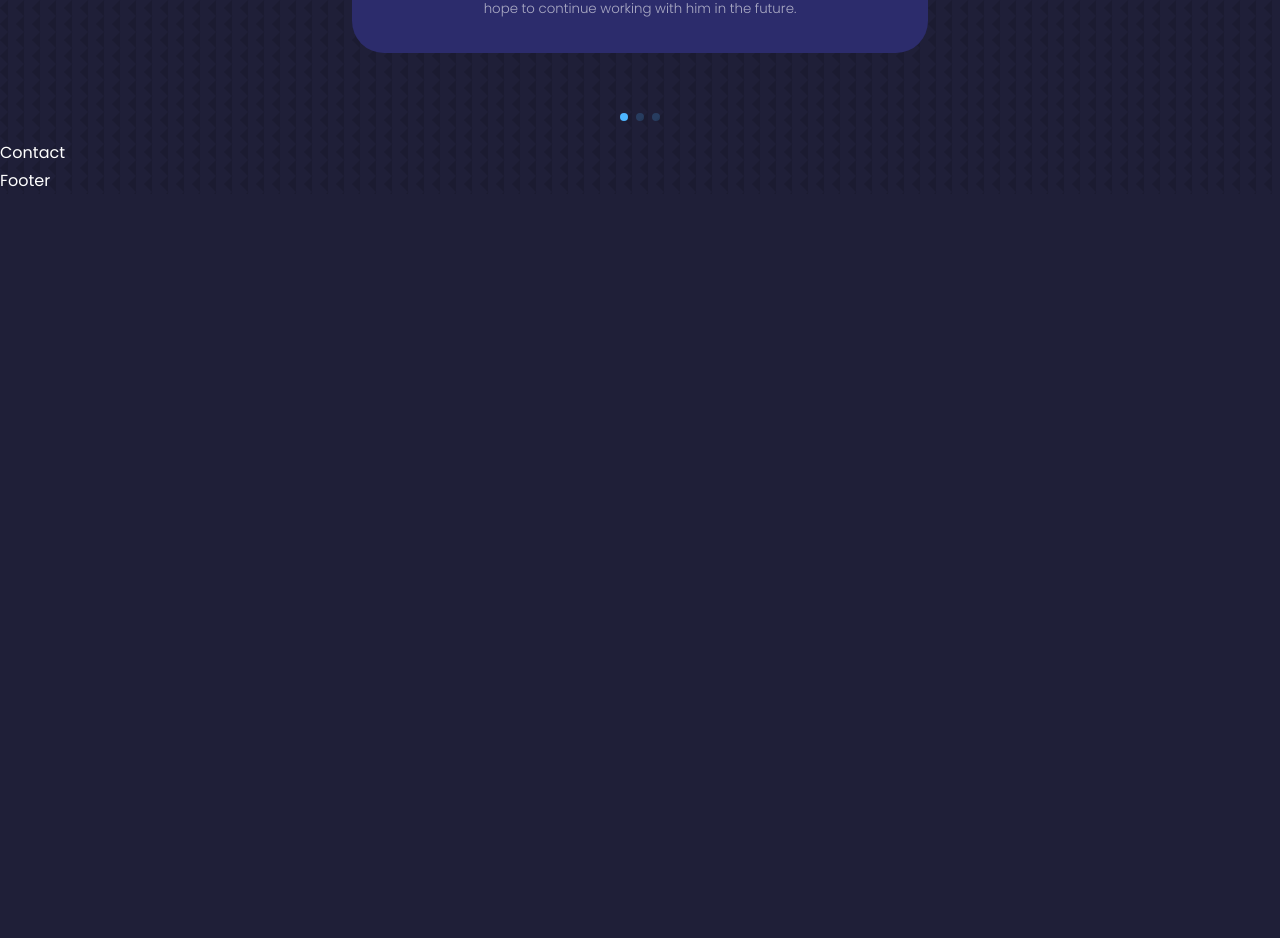
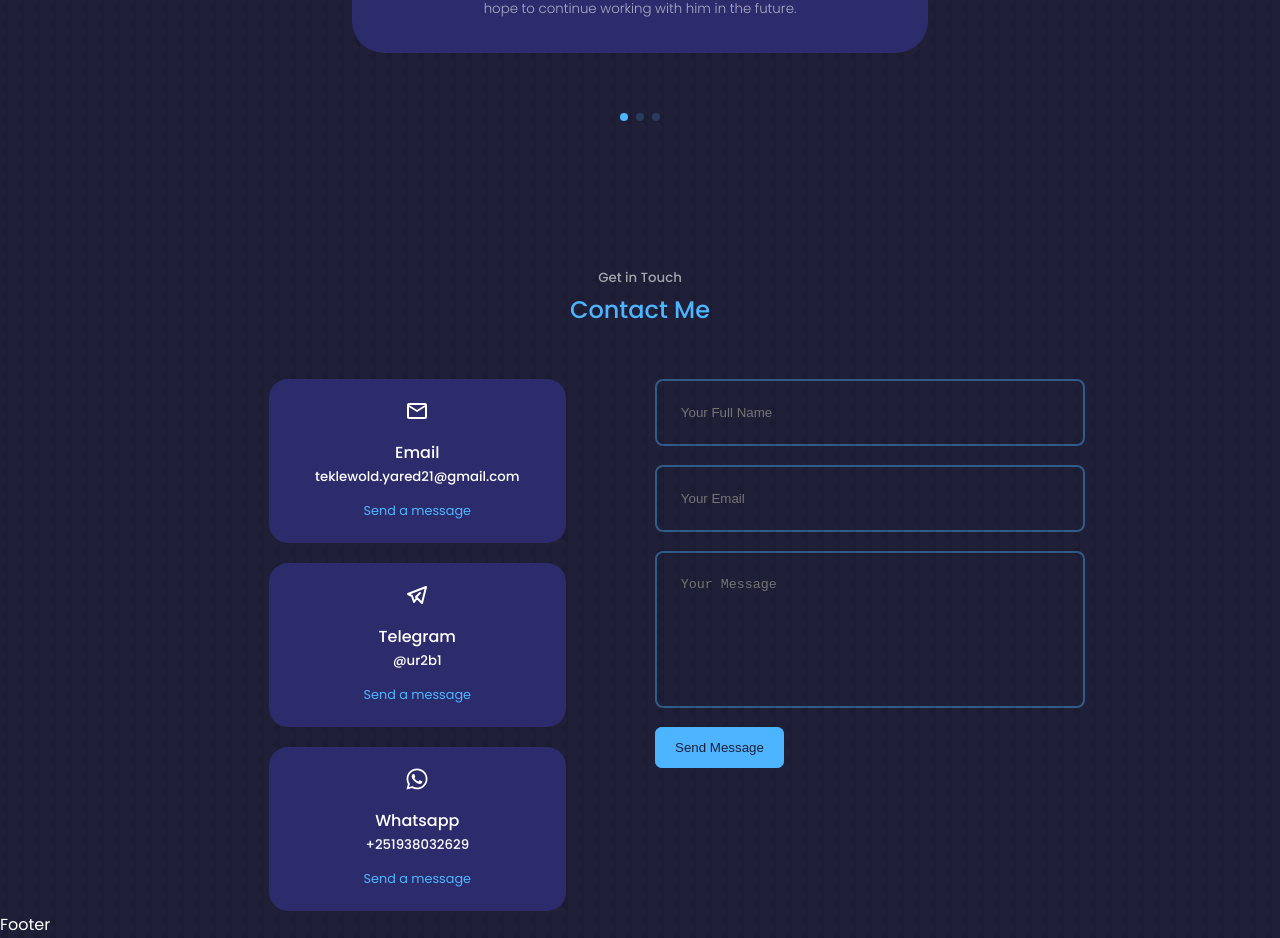
Before and after one commit to yared2112/portfolio, a React (Create React App) app: page / in a window 1280 px wide. Shown: the part 4400-5338 px from the top of the page. Before the commit the page ends 4594 px from the top, so only its background shows below. Built offline with nearby package versions, Linux system fonts and the light colour scheme.

Commit message:
completed task

```diff
--- a/src/components/contact/Contact.jsx
+++ b/src/components/contact/Contact.jsx
@@ -1,9 +1,47 @@
 import React from 'react'
 import './contact.css'
+import {MdOutlineMail} from 'react-icons/md'
+import {TbBrandTelegram} from 'react-icons/tb'
+import {FaWhatsapp} from 'react-icons/fa'
 
 const Contact = () => {
   return (
-    <div>Contact</div>
+    <section id='contact'>
+      <h5>Get in Touch</h5>
+      <h2>Contact Me</h2>
+
+      <div className="container contact__container">
+        <div className="contact__options">
+          <article className='contact__option'>
+            <MdOutlineMail className='contact__option-icon'/>
+            <h4>Email</h4>
+            <h5>teklewold.yared21@gmail.com</h5>
+            <a href="mailto:teklewold.yared21@gmail.com" target="_blank">Send a message</a>
+          </article>
+
+          <article className='contact__option'>
+            <TbBrandTelegram className='contact__option-icon'/>
+            <h4>Telegram</h4>
+            <h5>@ur2b1</h5>
+            <a href="https://core.telegram.org/api/" target="_blank">Send a message</a>
+          </article>
+
+          <article className='contact__option'>
+            <FaWhatsapp className='contact__option-icon'/>
+            <h4>Whatsapp</h4>
+            <h5>+251938032629</h5>
+            <a href="https://api.whatsapp.com/send?phone+251938032629" target="_blank">Send a message</a>
+          </article>
+        </div>
+
+        <form action="">
+          <input type="text" name='name' placeholder='Your Full Name' required />
+          <input type="email" name='email' placeholder='Your Email' required />
+          <textarea name="message" rows="7" placeholder='Your Message' required ></textarea>
+          <button type='submit' className='btn btn-primary'>Send Message</button>
+        </form>
+      </div>
+    </section>
   )
 }
 
--- a/src/components/contact/contact.css
+++ b/src/components/contact/contact.css
@@ -0,0 +1,68 @@
+.container.contact__container {
+    width: 58%;
+    display: grid;
+    grid-template-columns: 40% 58%;
+    gap: 12%;
+}
+
+.contact__options {
+    display: flex;
+    flex-direction: column;
+    gap: 1.2rem;
+}
+
+.contact__option {
+    background: var(--color-bg-variant);
+    padding: 1.2rem;
+    border-radius: 1.2rem;
+    text-align: center;
+    border: 1px solid transparent;
+    transition: var(--transition);
+}
+
+.contact__option:hover {
+    background: transparent;
+    border-color: var(--color-primary-variant);
+}
+
+.contact__option-icon {
+    font-size: 1.5rem;
+    margin-bottom: 0.5rem;
+}
+
+.contact__option a {
+    margin-top: 0.7rem;
+    display: inline-block;
+    font-size: 0.8rem;
+}
+
+form {
+    display: flex;
+    flex-direction: column;
+    gap: 1.2rem;
+}
+
+input, textarea {
+    width: 100%;
+    padding: 1.5rem;
+    border-radius: 0.5rem;
+    background: transparent;
+    border: 2px solid var(--color-primary-variant);
+    resize: none;
+    color: var(--color-white);
+}
+
+/* ================ MEDIA QUERIES (MEDIUM DEVICES) ========= */
+@media screen and (max-width: 1024px) {
+    .container.contact__container {
+        grid-template-columns: 1fr;
+        gap: 2rem;
+    }
+}
+
+/* ================ MEDIA QUERIES (SMALL DEVICES) ========= */
+@media screen and (max-width: 600px) {
+    .container.contact__container {
+        width: var(--container-width-sm);
+    }
+}
```
